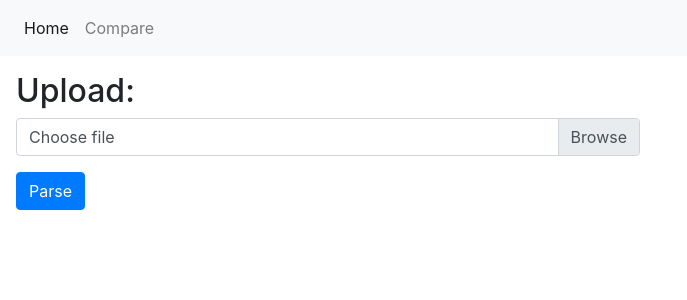
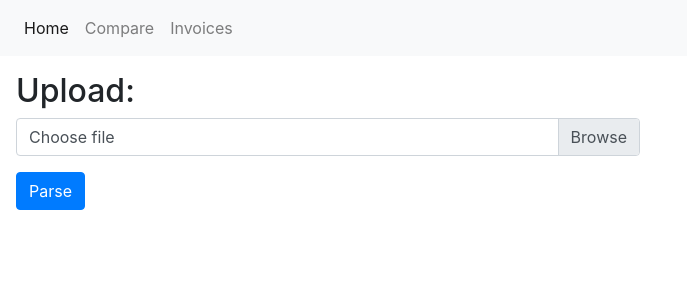
Before and after one commit to michael-berman/InvoiceComparator, a Django app: page /invoiceparser/ in a window 1280 px wide. Shown: the top 300 px of the page, without its empty margins (0-687 px from the left). Run offline with Django 3.2, Linux system fonts and the light colour scheme; some libraries are stand-ins or nearby versions.

Commit message:
add nav link for list

```diff
--- a/invoiceparser/templates/invoiceparser/base.html
+++ b/invoiceparser/templates/invoiceparser/base.html
@@ -17,6 +17,9 @@
             <li class="nav-item">
                 <a class="nav-link" href="{% url 'invoiceparser:compare' %}">Compare</a>
             </li>
+            <li class="nav-item">
+                <a class="nav-link" href="{% url 'invoiceparser:invoice_list' %}">Invoices</a>
+            </li>
             </ul>
         </div>
     </nav>
```
